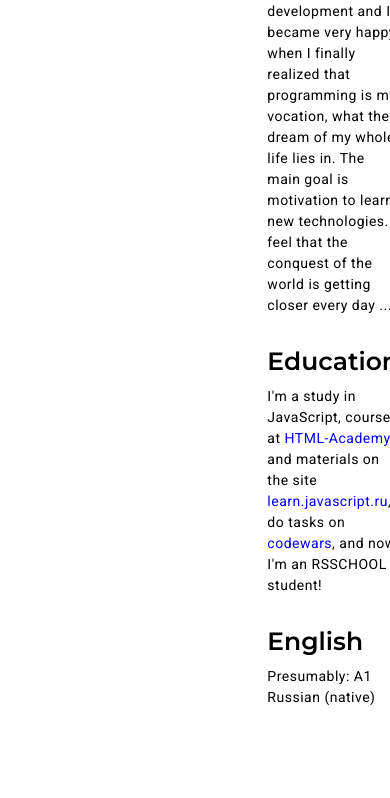
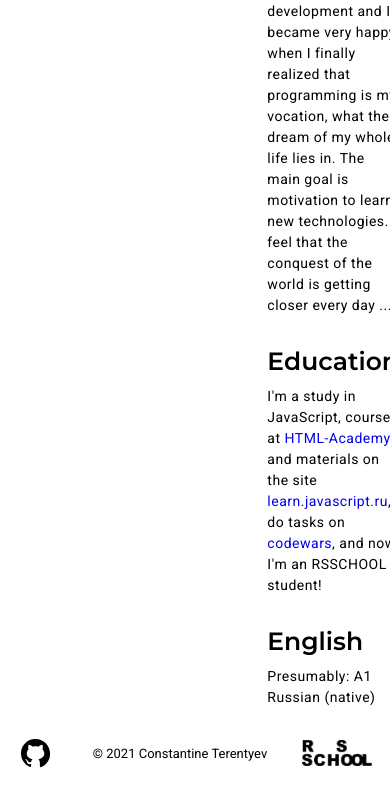
Before and after one commit to ConstantineTU/rsschool-cv, a plain HTML site: page index.html in a window 390 px wide. Shown: the part 815-1613 px from the top of the page. Before the commit the page ends 1523 px from the top, so only its background shows below. Drawn offline with Linux system fonts and the light colour scheme.

Commit message:
feat: add footer

```diff
--- a/css/style.css
+++ b/css/style.css
@@ -206,6 +206,32 @@ header {
   margin: 35px 0px 0px 0px;
 }
 
+.footer-body {
+  display: -webkit-box;
+  display: -ms-flexbox;
+  display: flex;
+  -ms-flex-pack: distribute;
+      justify-content: space-around;
+  -webkit-box-align: center;
+      -ms-flex-align: center;
+          align-items: center;
+  height: 125px;
+}
+
+.footer-body__column img {
+  width: 50px;
+}
+
+.footer__text {
+  color: #000;
+  font-size: 15px;
+  line-height: 20px;
+}
+
+.footer__logo img {
+  width: 100px;
+}
+
 .page {
   -webkit-box-flex: 1;
       -ms-flex: 1 1 auto;
@@ -268,3 +294,23 @@ header {
   font-size: 14px;
   font-family: "Roboto", sans-serif;
 }
+
+@media (max-width: 479.98px) {
+  .footer-body {
+    height: 90px;
+  }
+
+  .footer-body__column img {
+    width: 35px;
+  }
+
+  .footer__text {
+    text-align: center;
+    font-size: 13px;
+    line-height: 15px;
+  }
+
+  .footer__logo img {
+    width: 70px;
+  }
+}
--- a/index.html
+++ b/index.html
@@ -184,7 +184,27 @@ return a/b
 			</div>
 		</div>
 
-
+		<footer class="footer">
+	<div class="footer__content _container">
+		<div class="footer-body">
+			<div class="footer-body__column">
+				<div class="item_text">
+					<a href="https://github.com/ConstantineTU" target="_blank">
+						<picture><source srcset="img/icons/contacts/github.svg" type="image/webp"><img src="img/icons/contacts/github.svg" alt="GitHub" width=" 20"></picture>
+					</a>
+				</div>
+			</div>
+			<div class="footer-body__column">
+				<div class="footer__text">© 2021 Constantine Terentyev
+				</div>
+			</div>
+			<div class="footer-body__column">
+				<a href="https://rs.school/js/" class="footer__logo" target="_blank">
+					<picture><source srcset="img/rs-logo.webp" type="image/webp"><img src="img/rs-logo.png" alt="rs-logo"></picture></a>
+			</div>
+		</div>
+	</div>
+</footer>
 	</div>
 </body>
 
```
Also changed, not shown: css/style.min.css.
